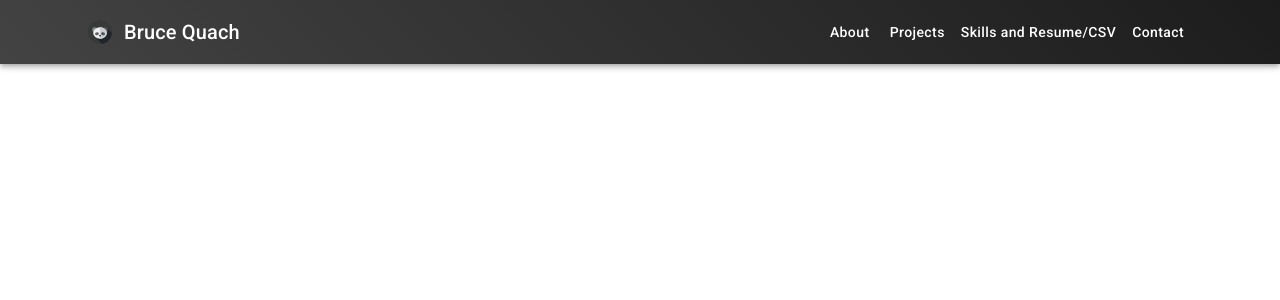
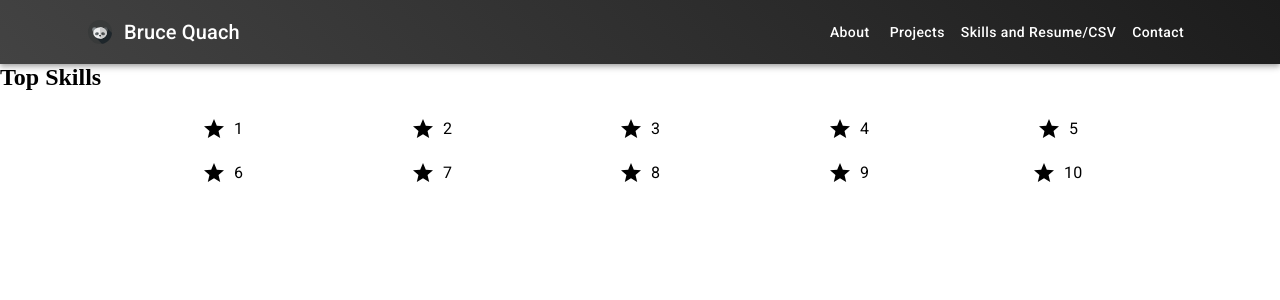
Before and after one commit to bquach1/website, a React (Create React App) app: page /skills in a window 1280 px wide. Shown: the top 300 px of the page. Built offline with nearby package versions, Linux system fonts and the light colour scheme.

Commit message:
Skeleton for skills and credentials page

```diff
--- a/src/App.css
+++ b/src/App.css
@@ -4,25 +4,6 @@
   margin: 0px;
   padding: 0px;
   box-sizing: border-box;
-}
-
-h1 {
-  padding: 10px;
-}
-
-p {
-  padding: 10px;
-  margin-left: 1%;
-}
-
-h2 {
-  padding: 10px;
-  margin-left: 1%;
-}
-
-h3 {
-  padding: 10px;
-  margin-left: 2%;
 }
 
 .App {
--- a/src/App.js
+++ b/src/App.js
@@ -5,7 +5,7 @@ import { BrowserRouter as Router, Routes, Route } from "react-router-dom";
 import Home from "./pages/index";
 import Links from "./pages/links";
 import Contact from "./pages/contact";
-import Qualifications from "./pages/qualifications";
+import Skills from "./pages/skills";
 import "./css/scrollbar.css";
 
 function App() {
@@ -15,7 +15,7 @@ function App() {
       <Routes>
         <Route path="/" element={<Home />} />
         <Route path="/website" element={<Home />} />
-        <Route path="/qualifications" element={<Qualifications />} />
+        <Route path="/skills" element={<Skills />} />
         <Route path="/links" element={<Links />} />
         <Route path="/contact" element={<Contact />} />
       </Routes>
--- a/src/components/navbar.js
+++ b/src/components/navbar.js
@@ -66,7 +66,7 @@ function Header() {
           <HeaderButton
             sx={{ textTransform: "none" }}
             color="inherit"
-            onClick={() => navigate("/resume")}
+            onClick={() => navigate("/skills")}
           >
             Skills and Resume/CSV
           </HeaderButton>
--- /dev/null
+++ b/src/components/skills/skillmap.js
@@ -0,0 +1,79 @@
+import React from "react";
+import styled from "styled-components";
+import { Box, Typography, Tooltip, Icon } from "@mui/material";
+import { keyframes } from "styled-components";
+import StarIcon from "@mui/icons-material/Star";
+
+const skills = [
+  { id: 1, name: "JavaScript", experience: "3 years" },
+  { id: 2, name: "React", experience: "2 years" },
+  { id: 3, name: "Node.js", experience: "2 years" },
+  { id: 4, name: "TypeScript", experience: "1 year" },
+  { id: 5, name: "Python", experience: "3 years" },
+  { id: 6, name: "HTML/CSS", experience: "4 years" },
+  { id: 7, name: "Redux", experience: "1.5 years" },
+  { id: 8, name: "SQL", experience: "2 years" },
+  { id: 9, name: "Git", experience: "3 years" },
+  { id: 10, name: "Testing", experience: "1 year" },
+];
+
+const staggerAnimation = keyframes`
+  0% { opacity: 0; transform: scale(0.8); }
+  100% { opacity: 1; transform: scale(1); }
+`;
+
+const SkillsContainer = styled.div`
+  display: grid;
+  grid-template-columns: repeat(5, 1fr);
+  gap: 20px;
+  justify-items: center;
+  width: 80%;
+  margin: auto;
+  padding-top: 2%;
+`;
+
+const SkillItem = styled(Box)`
+  display: flex;
+  align-items: center;
+  gap: 8px;
+  animation: ${staggerAnimation} 0.5s ease forwards;
+  &:hover {
+    cursor: pointer;
+    color: #66bb6a;
+  }
+`;
+
+const SkillTooltipContent = styled.div`
+  text-align: center;
+`;
+
+const SkillMap = () => {
+  return (
+    <SkillsContainer>
+      {skills.map((skill, index) => (
+        <Tooltip
+          key={skill.id}
+          title={
+            <SkillTooltipContent>
+              <Typography variant="body2" color="inherit">
+                {skill.name}
+              </Typography>
+              <Typography variant="caption" color="inherit">
+                {skill.experience}
+              </Typography>
+            </SkillTooltipContent>
+          }
+          arrow
+          placement="top"
+        >
+          <SkillItem style={{ animationDelay: `${index * 0.1}s` }}>
+            <Icon component={StarIcon} />
+            <Typography variant="body1">{skill.id}</Typography>
+          </SkillItem>
+        </Tooltip>
+      ))}
+    </SkillsContainer>
+  );
+};
+
+export default SkillMap;
--- a/src/pages/links.js
+++ b/src/pages/links.js
@@ -22,7 +22,8 @@ const Wrapper = styled(Box)`
   flex-direction: column;
   justify-content: center;
   align-items: center;
-  margin-bottom: 2%;
+  padding-bottom: 2%;
+  background: linear-gradient(135deg, #e0eafc, #cfdef3);
 `;
 
 const StyledCard = styled(Card)`
@@ -31,6 +32,7 @@ const StyledCard = styled(Card)`
   margin: 20px;
   display: flex;
   flex-direction: column;
+  border: 1px solid black;
 
   &:hover {
     transform: scale(1.05);
--- /dev/null
+++ b/src/pages/skills.js
@@ -0,0 +1,20 @@
+import SkillMap from "../components/skills/skillmap";
+import styled from "styled-components";
+
+const SkillsWrapper = styled.div`
+  display: flex;
+  flex-direction: column;
+  justify-content: center;
+  margin: auto;
+`;
+
+const Skills = () => {
+  return (
+    <SkillsWrapper>
+      <h2>Top Skills</h2>
+      <SkillMap />
+    </SkillsWrapper>
+  );
+};
+
+export default Skills;
```
